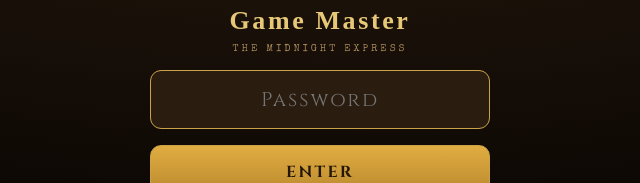
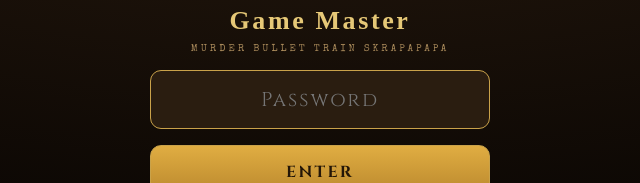
Before and after one commit to CanadianDesk/murder-mystery, a plain HTML site: page Game Master.html in a window 1280 px wide. Shown: the part 282-465 px from the top of the page, 320-960 px from the left. Drawn offline with nearby package versions, Linux system fonts and the light colour scheme; no server answers.

Commit message:
landing page tied in

```diff
--- a/Game Master.html
+++ b/Game Master.html
@@ -3,7 +3,7 @@
 <head>
 <meta charset="utf-8">
 <meta name="viewport" content="width=device-width, initial-scale=1, viewport-fit=cover">
-<title>The Midnight Express — Game Master</title>
+<title>Game Master</title>
 <link rel="preconnect" href="https://fonts.googleapis.com">
 <link rel="preconnect" href="https://fonts.gstatic.com" crossorigin>
 <link href="https://fonts.googleapis.com/css2?family=Cinzel:wght@400;600;700&family=Special+Elite&display=swap" rel="stylesheet">
@@ -130,7 +130,7 @@
   <div id="gate">
     <div class="gatebox">
       <div class="gl">Game Master</div>
-      <div class="gs">The Midnight Express</div>
+      <div class="gs" id="gateTrain"></div>
       <input id="gpw" type="password" inputmode="text" autocomplete="off" placeholder="Password">
       <button id="gbtn">Enter</button>
       <div id="gerr" class="mono"></div>
@@ -142,7 +142,7 @@
   <header>
     <div class="brand">
       <h1>GAME MASTER</h1>
-      <div class="sub" id="trainName">The Midnight Express</div>
+      <div class="sub" id="trainName"></div>
     </div>
     <div class="conn"><span class="dot" id="dot"></span><span id="connTxt">connecting</span></div>
   </header>
@@ -516,11 +516,17 @@
       host.appendChild(d);
     });
   }
+  function setTrain(name) {
+    name = name || '';
+    document.getElementById('trainName').textContent = name;
+    var gt = document.getElementById('gateTrain'); if (gt) gt.textContent = name;
+    if (name) document.title = name + ' — Game Master';
+  }
   function loadGame() {
     fetch('game.json').then(function (r) { return r.ok ? r.json() : null; }).then(function (g) {
       if (!g) { roster = fallbackRoster(); }
       else {
-        document.getElementById('trainName').textContent = (g.train && g.train.name) || 'The Midnight Express';
+        setTrain(g.train && g.train.name);
         roster = (Array.isArray(g.characters) && g.characters.length) ? g.characters : fallbackRoster();
         if (g.meeting && typeof g.meeting.cooldownSeconds === 'number') cooldownSecs = g.meeting.cooldownSeconds;
       }
--- a/docker-compose.yml
+++ b/docker-compose.yml
@@ -17,7 +17,7 @@ services:
       REDIS_URL: "redis://redis:6379"
       STATIC_DIR: "/app"
       # Password for the Game Master screen (/gm). Change this before your party.
-      GM_PASSWORD: "midnight"
+      GM_PASSWORD: "meow24"
     ports:
       # host 8089 → container 8080. Loopback only — Cloudflare Tunnel connects here,
       # nothing else is exposed.
```
Also changed, not shown: server/server.js (+6 -3 lines).
